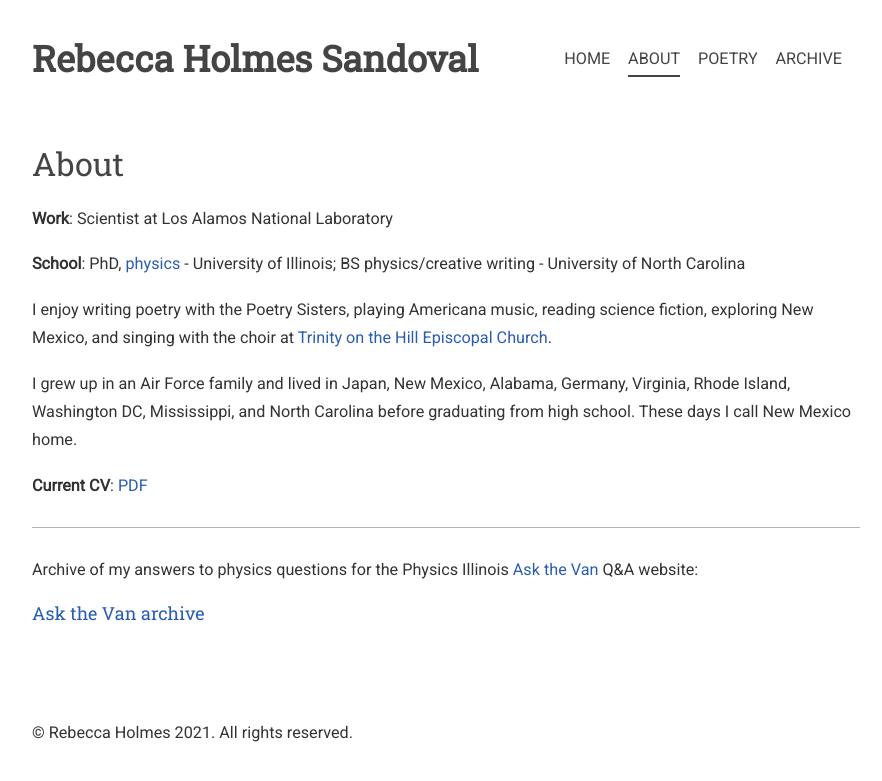
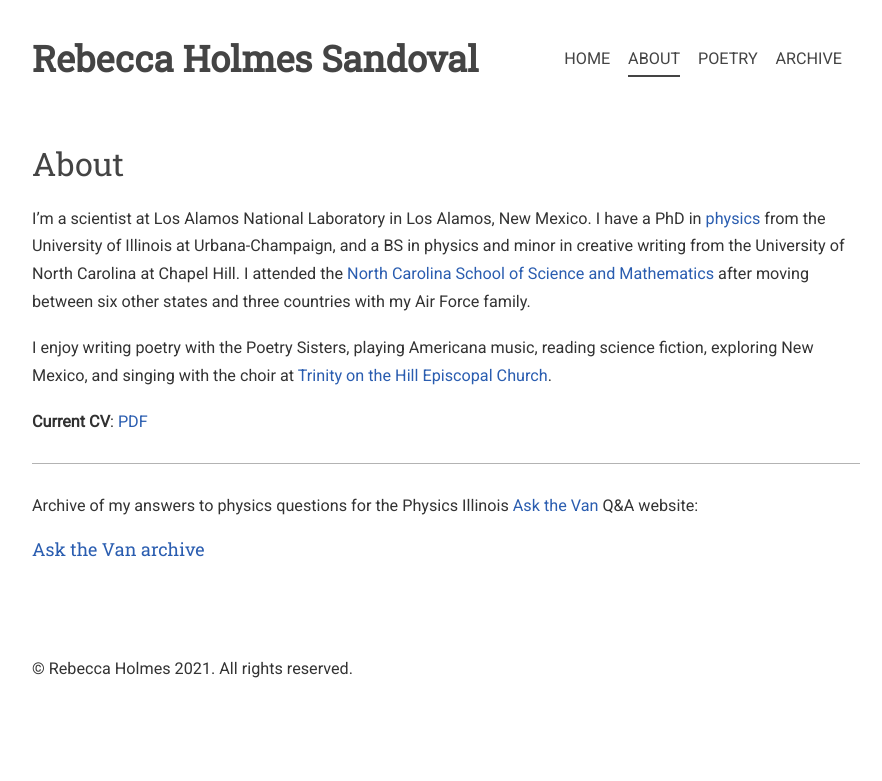
Before and after one commit to piscisvolans/piscisvolans.github.io, a Jekyll site: the page built from about.md, in a window 1280 px wide. Shown: the top 781 px of the page, without its empty margins (194-1076 px from the left). Built offline with Jekyll 4.4.1, drawn with Linux system fonts in a browser that asks for light colours; nearby versions of some CDN libraries; some web fonts are replaced; comment, search, counter and statistics services are not loaded.

Commit message:
Update about.md

```diff
--- a/about.md
+++ b/about.md
@@ -3,13 +3,9 @@ layout: page
 title: "About"
 ---
 
-**Work**: Scientist at Los Alamos National Laboratory
-
-**School**: PhD, [physics](http://research.physics.illinois.edu/QI/Photonics/) - University of Illinois; BS physics/creative writing - University of North Carolina
+I'm a scientist at Los Alamos National Laboratory in Los Alamos, New Mexico. I have a PhD in [physics](http://research.physics.illinois.edu/QI/Photonics/) from the University of Illinois at Urbana-Champaign, and a BS in physics and minor in creative writing from the University of North Carolina at Chapel Hill. I attended the [North Carolina School of Science and Mathematics](http://ncssm.edu) after moving between six other states and three countries with my Air Force family.
 
 I enjoy writing poetry with the Poetry Sisters, playing Americana music, reading science fiction, exploring New Mexico, and singing with the choir at [Trinity on the Hill Episcopal Church](http://latoth.org/).
-
-I grew up in an Air Force family and lived in Japan, New Mexico, Alabama, Germany, Virginia, Rhode Island, Washington DC, Mississippi, and North Carolina before graduating from high school. These days I call New Mexico home.
 
 **Current CV**: <a href="{{ site.baseurl }}/public/pdf/cv_external_2019-10.pdf">PDF</a>
 
```
